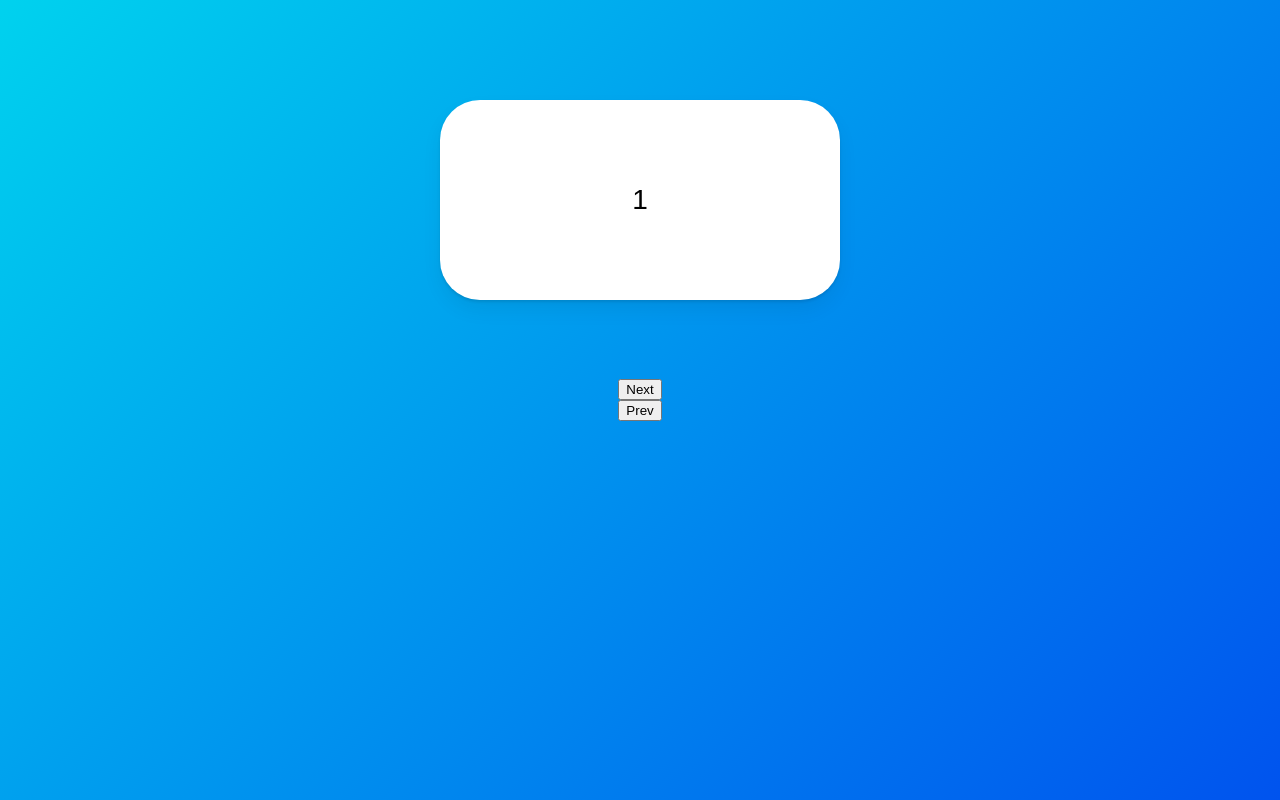
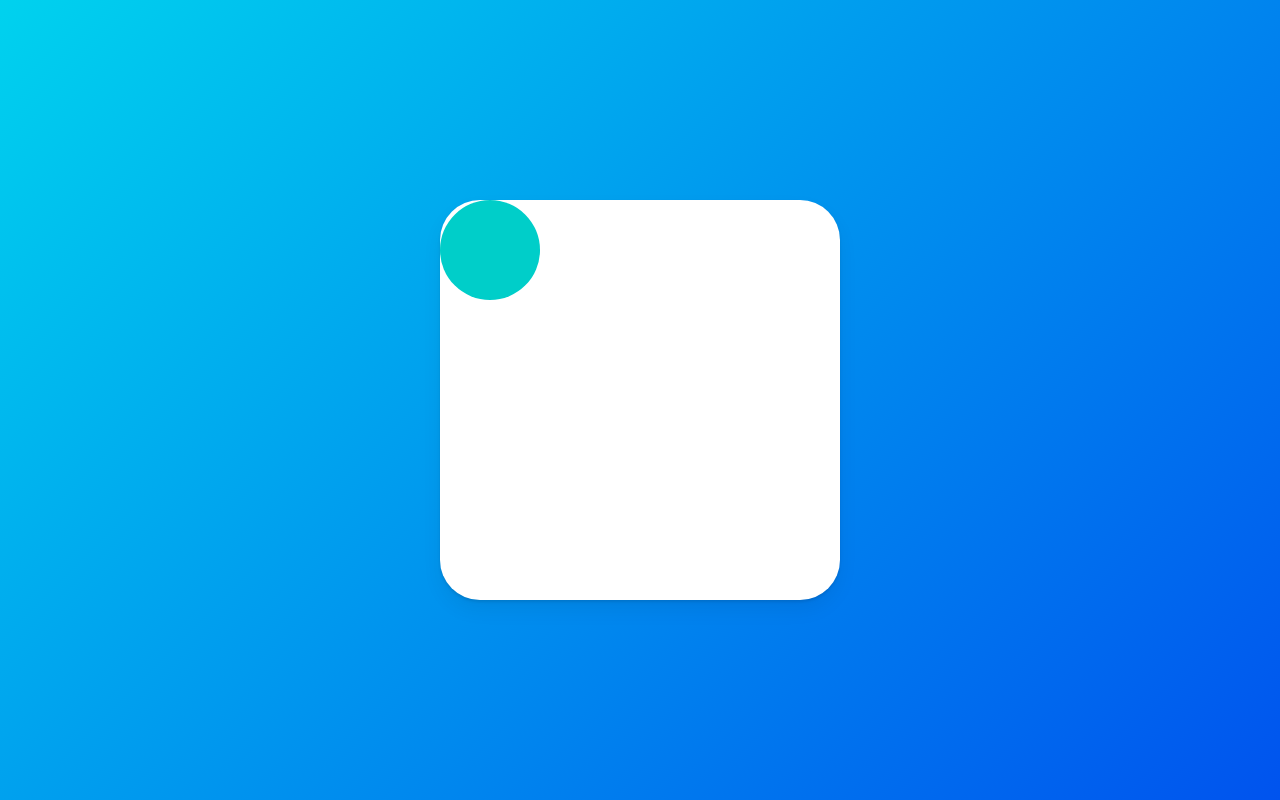
Before and after one commit to JHKIMS/Framer-Motion-Practice, a React (Create React App) app: page / in a window 1280 px wide. Built offline with nearby package versions, Linux system fonts and the light colour scheme.

Commit message:
Framer-motion: Layout Animation

```diff
--- a/src/App.tsx
+++ b/src/App.tsx
@@ -13,69 +13,34 @@ const Wrapper = styled(motion.div)`
 `;
 const Box = styled(motion.div)`
   width: 400px;
-  height: 200px;
+  height: 400px;
   background-color: rgba(255, 255, 255, 1);
   border-radius: 40px;
-  top: 100px;
   display: flex;
-  position: absolute;
-  justify-content: center;
-  align-items: center;
   font-size: 28px;
   box-shadow: 0 2px 3px rgba(0, 0, 0, 0.1), 0 10px 20px rgba(0, 0, 0, 0.06);
 `;
-const box = {
-  entry: (back:boolean) =>{
-    return {
-      x: back ? -500 : 500,
-      opacity: 0,
-      scale: 0,
-    }
-  },
-  center: {
-    x: 0,
-    opacity: 1,
-    scale: 1,
-    transition: { duration: 0.5 },
-  },
-  exit: (back:boolean)=>{
-    return {
-      x: back ? 500 : -500,
-      opacity: 0,
-      scale: 0,
-      rotateY: 180,
-      transition: { duration: 0.5 },
-    }
-  },
-};
+
+const Circle = styled(motion.div)`
+  background-color: rgba(0, 206, 201, 1);
+  width: 100px;
+  height: 100px;
+  border-radius: 50px;
+`;
 
 function App() {
-  const [visible, setVisible] = useState(1);
-  const [back, setBack] = useState(false);
-  const nextPlease = () => {
-    setBack(false);
-    setVisible((prevValue) => (prevValue === 10 ? 10 : prevValue + 1));
-  }
-  const prevPlease = () => {
-    setBack(true);
-    setVisible((prevValue) => (prevValue === 1 ? 1 : prevValue - 1));
-  }
+  const [clicked, setClicked] = useState(false);
+  const toggleClicked = () => setClicked((prev) => !prev);
   return (
-    <Wrapper>
-      <AnimatePresence mode="wait" custom={back}>
-        <Box
-          custom={back}
-          variants={box}
-          initial="entry"
-          animate="center"
-          exit="exit"
-          key={visible}
-        >
-          {visible}
-        </Box>
-      </AnimatePresence>
-      <button onClick={nextPlease}>Next</button>
-      <button onClick={prevPlease}>Prev</button>
+    <Wrapper onClick={toggleClicked}>
+      <Box
+        style={{
+          justifyContent: clicked ? "center" : "flex-start",
+          alignItems: clicked ? "center" : "flex-start",
+        }}
+      >
+        <Circle layout/>
+      </Box>
     </Wrapper>
   );
 }
```
